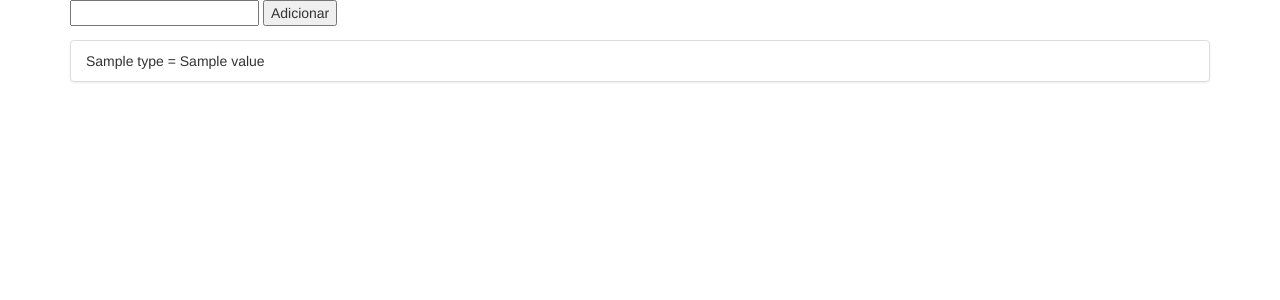
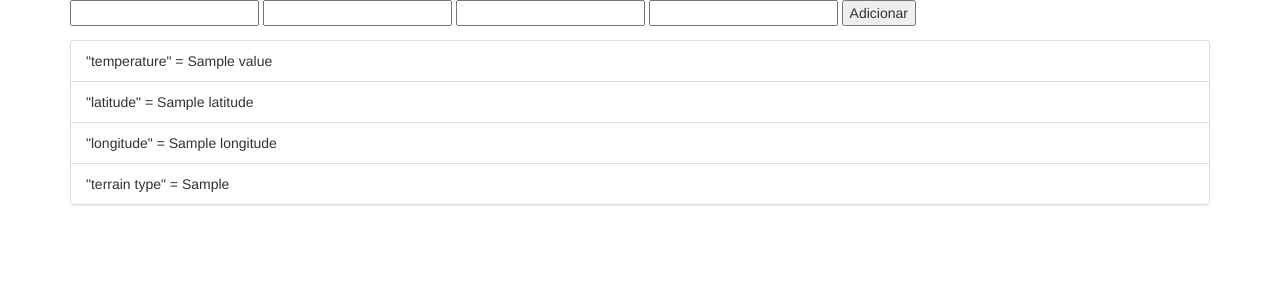
Before and after one commit to fsosap/FrontEnd, a Django app: page / in a window 1280 px wide. Shown: the top 300 px of the page. Run offline with Django 3.2, Linux system fonts and the light colour scheme; tables that the repository leaves empty hold one stand-in row (values such as "Sample post"); a database or web service that is not in the repository returns one stand-in record (values such as "Sample title"); data that the repository does not hold is empty; some libraries are stand-ins or nearby versions.

Commit message:
subo toda la monda

```diff
--- a/measure/templates/measure/measure.html
+++ b/measure/templates/measure/measure.html
@@ -3,11 +3,17 @@
 <div class="container">
     <form method="get">
         <input type="number" name="value">
+        <input type="number" name="latitude">
+        <input type="number" name="longitude">
+        <input type="text" name="terrainType">
         <button type="submit">Adicionar</button>
     </form>
     {% for measure in measures %}
     <ul class="list-group">
-        <li class="list-group-item">{{measure.type}} = {{measure.value}}</li>
+        <li class="list-group-item">"temperature" = {{measure.value}}</li>
+        <li class="list-group-item">"latitude" = {{measure.latitude}}</li>
+        <li class="list-group-item">"longitude" = {{measure.longitude}}</li>
+        <li class="list-group-item">"terrain type" = {{measure.terrainType}}</li>
     </ul>
     {% endfor %}
 </div>
--- a/measure/views.py
+++ b/measure/views.py
@@ -8,16 +8,19 @@ def measure(request):
     # Verifica si hay un parámetro value en la petición GET
     if 'value' in request.GET:
         value = request.GET['value']
+        latitude = request.GET['latitude']
+        longitude = request.GET['longitude']
+        terrainType = request.GET['terrainType']
         # Verifica si el value no esta vacio
         if value:
             # Crea el json para realizar la petición POST al Web Service
-            args = {'type': 'ph', 'value': value}
-            response = requests.post('http://127.0.0.1:8000/hygrometer/', args)
+            args = {'type': 'ph', 'value': value, 'latitude':latitude,'longitude':longitude, 'terrainType':terrainType}
+            response = requests.post('http://pi1-eafit-fsosap.azurewebsites.net/temperatures/', args)
             # Convierte la respuesta en JSON
             measure_json = response.json()
 
     # Realiza una petición GET al Web Services
-    response = requests.get('http://127.0.0.1:8000/hygrometer/')
+    response = requests.get('http://pi1-eafit-fsosap.azurewebsites.net/temperatures/')
     # Convierte la respuesta en JSON
     measures = response.json()
     # Rederiza la respuesta en el template measure
--- a/proyectoFrontEnd/settings.py
+++ b/proyectoFrontEnd/settings.py
@@ -25,7 +25,7 @@ SECRET_KEY = 'ka2_!*@91$j0uf!dim46z5b0)0aw&b$b-zqymqz*6xmv5hmcby'
 # SECURITY WARNING: don't run with debug turned on in production!
 DEBUG = True
 
-ALLOWED_HOSTS = []
+ALLOWED_HOSTS = ['*']
 
 
 # Application definition
--- /dev/null
+++ b/requirements.txt
@@ -0,0 +1,2 @@
+django==3.0.6
+requests==2.23.0
```
Also changed, not shown: .metals/metals.h2.db (added).
